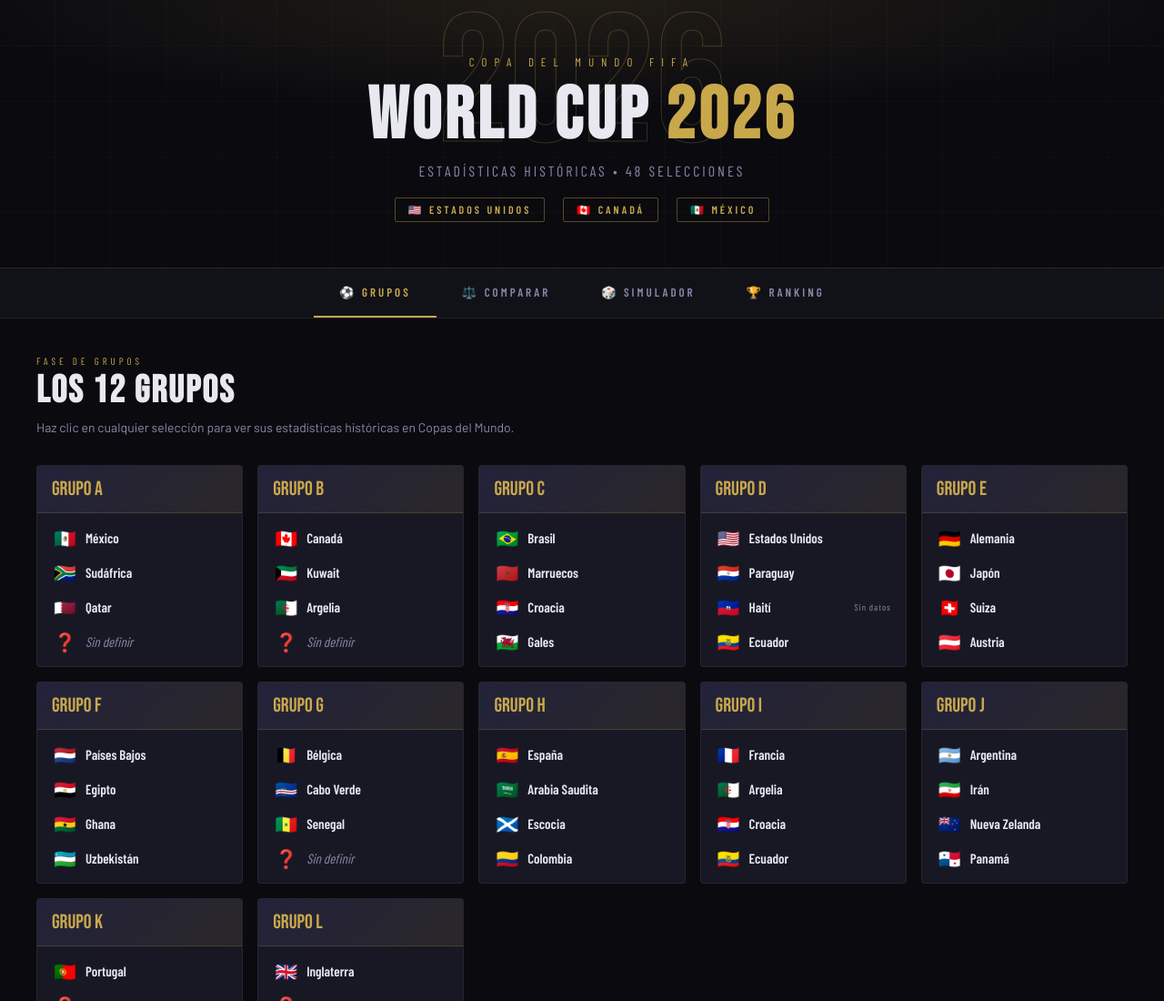
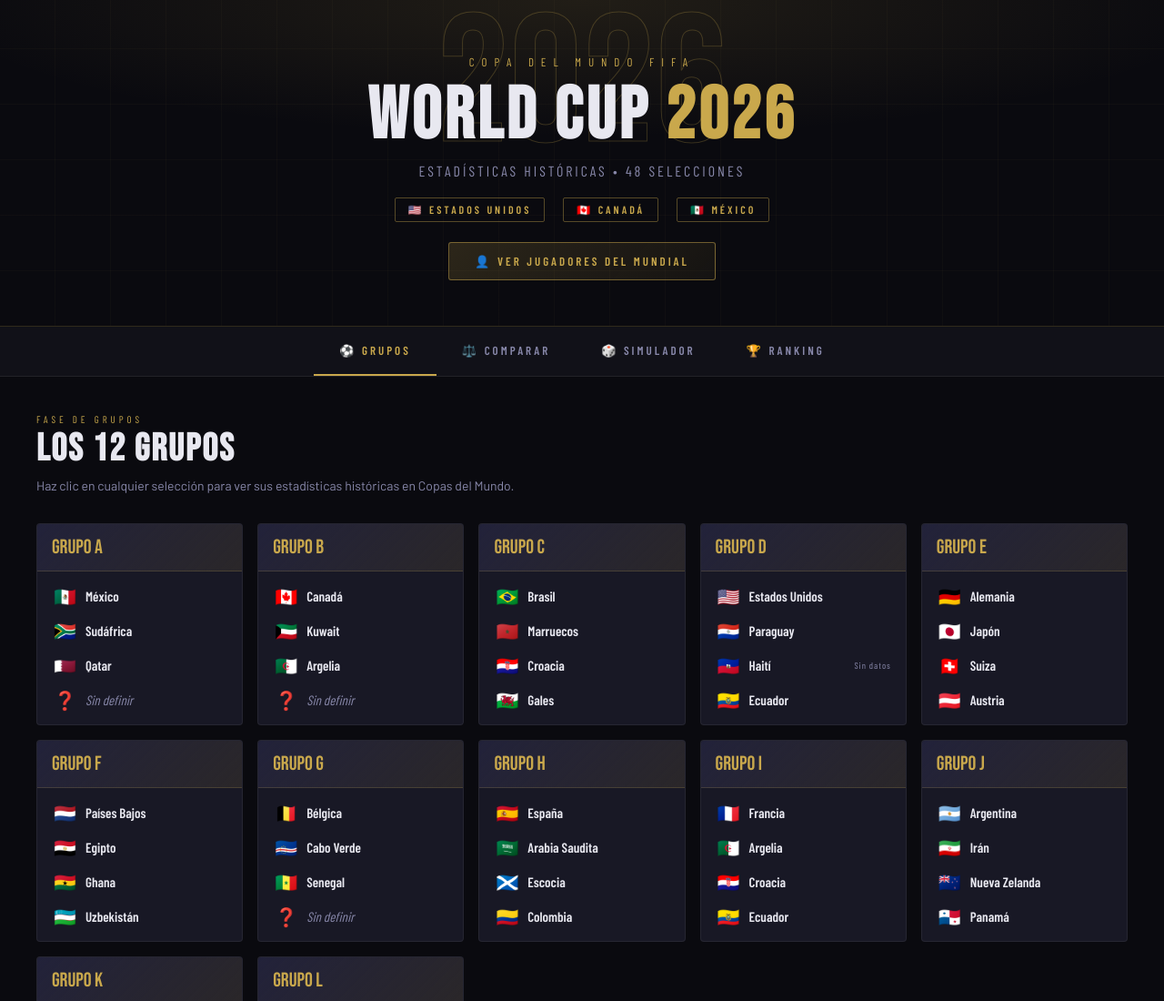
Before and after one commit to peraltagavi/mundial, a plain HTML site: page index.html in a window 1280 px wide. Shown: the top 1100 px of the page at 91% size. Drawn offline with nearby package versions, Linux system fonts and the light colour scheme; a web font is replaced by a local one.

Commit message:
Add files via upload

```diff
--- a/index.html
+++ b/index.html
@@ -910,6 +910,21 @@
       <div class="host-tag">🇺🇸 Estados Unidos</div>
       <div class="host-tag">🇨🇦 Canadá</div>
       <div class="host-tag">🇲🇽 México</div>
+    </div>
+    <div style="margin-top:22px">
+      <a href="jugadores.html" style="
+        display:inline-flex; align-items:center; gap:10px;
+        font-family:'Barlow Condensed',sans-serif; font-weight:600;
+        font-size:13px; letter-spacing:3px; text-transform:uppercase;
+        padding:12px 28px;
+        background:linear-gradient(135deg,rgba(201,168,76,0.18),rgba(201,168,76,0.06));
+        border:1px solid rgba(201,168,76,0.5); color:var(--gold);
+        border-radius:3px; text-decoration:none;
+        transition:all 0.2s;
+      " onmouseover="this.style.background='linear-gradient(135deg,rgba(201,168,76,0.28),rgba(201,168,76,0.12))'"
+         onmouseout="this.style.background='linear-gradient(135deg,rgba(201,168,76,0.18),rgba(201,168,76,0.06))'">
+        👤 Ver Jugadores del Mundial
+      </a>
     </div>
   </div>
 </div>
```
